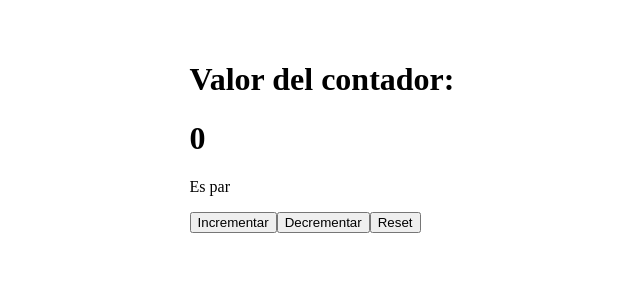
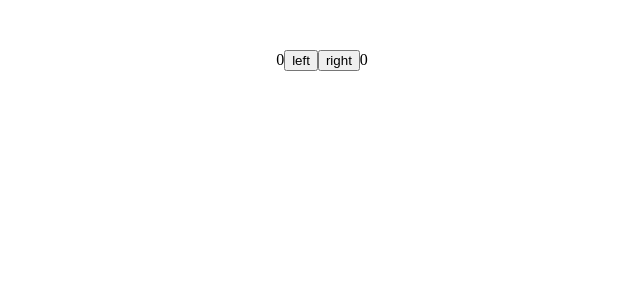
Before and after one commit to nColli/full-stack-open-2024, a React (Vite) app in the folder part1/counter-react-app/: page / in a window 1280 px wide. Shown: the top 300 px of the page, without its empty margins (318-958 px from the left). Built offline with nearby package versions, Linux system fonts and the light colour scheme.

Commit message:
new counter with separate states

```diff
--- a/part1/counter-react-app/src/index.css
+++ b/part1/counter-react-app/src/index.css
@@ -0,0 +1,3 @@
+body {
+    padding: 10px;
+}
--- a/part1/counter-react-app/src/main.jsx
+++ b/part1/counter-react-app/src/main.jsx
@@ -4,54 +4,22 @@ import React, { useState } from 'react'
 import ReactDOM from 'react-dom/client'
 import './index.css'
 
-// eslint-disable-next-line react-refresh/only-export-components
-
-const Counter = ({number}) => {
-  console.log("Counter render")
-  return <h1>{number}</h1>;
-};
-
 const App = () => {
-  const [contadorValue, updateContador] = useState(0);
-
-  console.log("render")
-
-  //helper function, cuando la llamo es sin parentisis porque le paso desde que comienza el parentesis, sino se hace loop infinito
-  function handleClick(incrementar) {
-    if (incrementar === true) {
-      updateContador(prevContador => {
-        return prevContador + 1
-      })
-    } else {
-      updateContador(prevContador => {
-        return prevContador - 1
-      })
-    }
-  }
-
-  const handleClickReset = () => {
-    updateContador(0)
-  }
-
-  const isEven = contadorValue % 2 === 0
-  const mensajePar = isEven ? "Es par" : "Es impar" //ternaria
+    const [left, setLeft] = useState(0)
+    const [right, setRight] = useState(0)
 
     return (
       <div>
-      <h1>Valor del contador: </h1>
-      <Counter number={contadorValue}/>
-      <p>{mensajePar}</p>
-      <button onClick={() => handleClick(true)}>
-        Incrementar
+        {left}
+        <button onClick={() => setLeft(left + 1)}>
+          left
         </button>
-      <button onClick={() => handleClick(false)}>
-        Decrementar
+        <button onClick={() => setRight(right + 1)}>
+          right
         </button>
-      <button onClick={handleClickReset}>
-        Reset
-      </button>
+        {right}
       </div>
-  );
+    )
 }
 
 
```
Also changed, not shown: part1/counter-react-app/src/oldMain.jsx (added, +62 -0 lines). Lines whose indentation alone changed are shown as unchanged.
